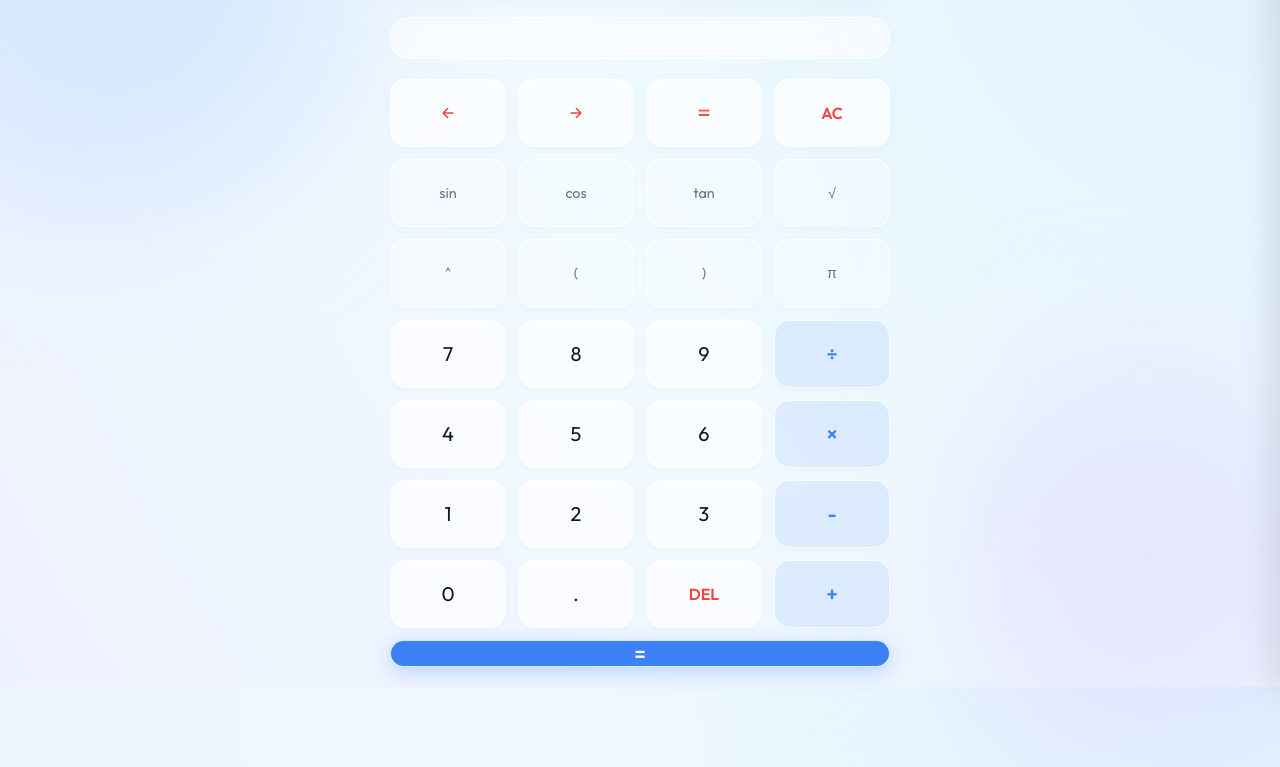
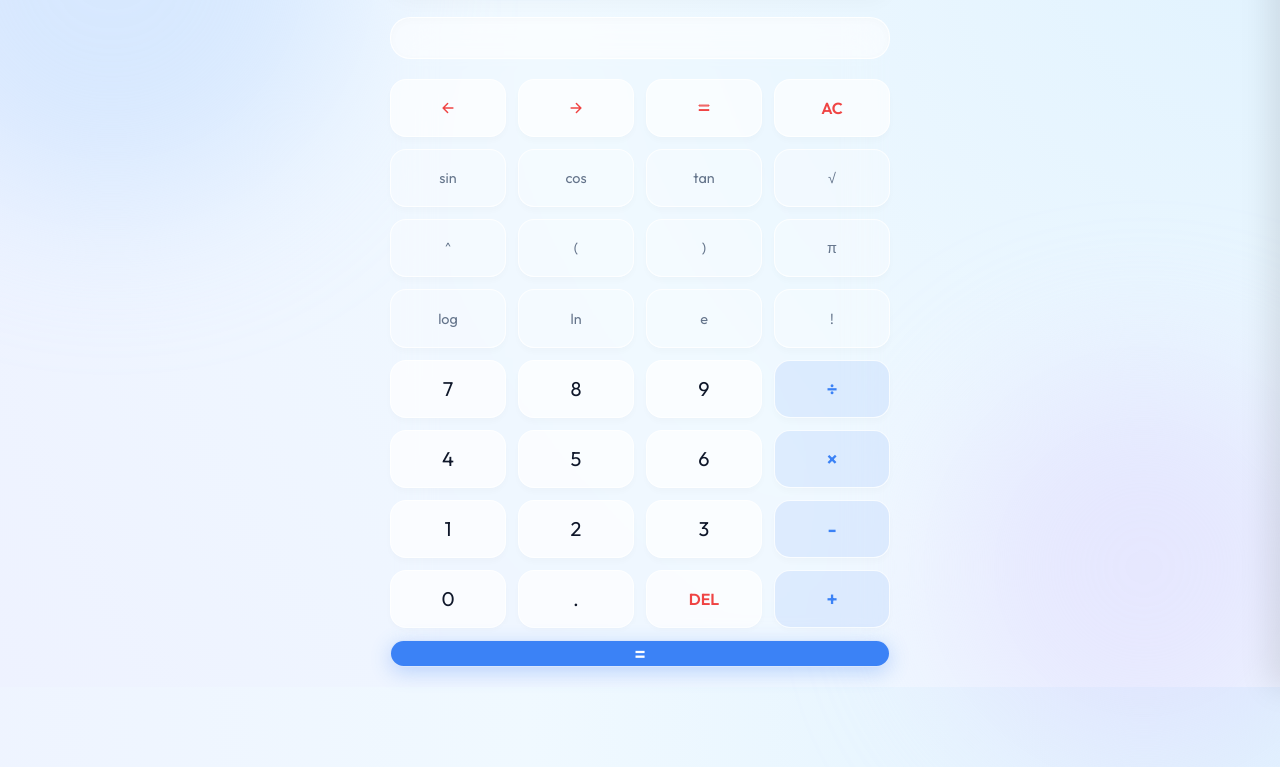
Before and after one commit to itsmustafa119/neon-calculator, a website: page public/index.html in a window 1280 px wide. Shown: the part 113-880 px from the top of the page. Drawn offline with nearby package versions, Linux system fonts and the light colour scheme; some packages are replaced by stand-ins of ours; a script that the page names is missing.

Commit message:
Hide MathLive keyboard icon and add Log/Ln/Exp functions

```diff
--- a/public/index.html
+++ b/public/index.html
@@ -80,6 +80,12 @@
                     <button class="function-science" data-insert="(">(</button>
                     <button class="function-science" data-insert=")">)</button>
                     <button class="function-science" data-insert="\pi">π</button>
+
+                    <!-- Row 2.5: Advanced Sci -->
+                    <button class="function-science" data-insert="\log">log</button>
+                    <button class="function-science" data-insert="\ln">ln</button>
+                    <button class="function-science" data-insert="e">e</button>
+                    <button class="function-science" data-insert="!">!</button>
 
                     <!-- Row 3: 7-9 + Divide -->
                     <button data-number>7</button>
--- a/public/style.css
+++ b/public/style.css
@@ -162,7 +162,7 @@ body {
 .buttons-grid {
     display: grid;
     grid-template-columns: repeat(4, 1fr);
-    grid-template-rows: repeat(7, 1fr); /* Explicit rows to fit */
+    grid-template-rows: repeat(8, 1fr); /* Explicit rows to fit */
     gap: 12px;
     flex-grow: 1; /* Stretch to fill available height */
 }
@@ -307,6 +307,7 @@ math-field {
     outline: none;
     --caret-color: var(--accent-blue);
     --selection-background-color: rgba(59, 130, 246, 0.2);
+    --keyboard-toggle-display: none; /* Hide Toggle */
 }
 
 math-field:focus-within {
@@ -315,6 +316,9 @@ math-field:focus-within {
 }
 
 /* Hide default virtual keyboard toggle if annoying */
+math-field::part(virtual-keyboard-toggle) {
+    display: none !important;
+}
 /* Full Screen Graph Mode */
 .view-panel.fullscreen {
     position: fixed;
```
